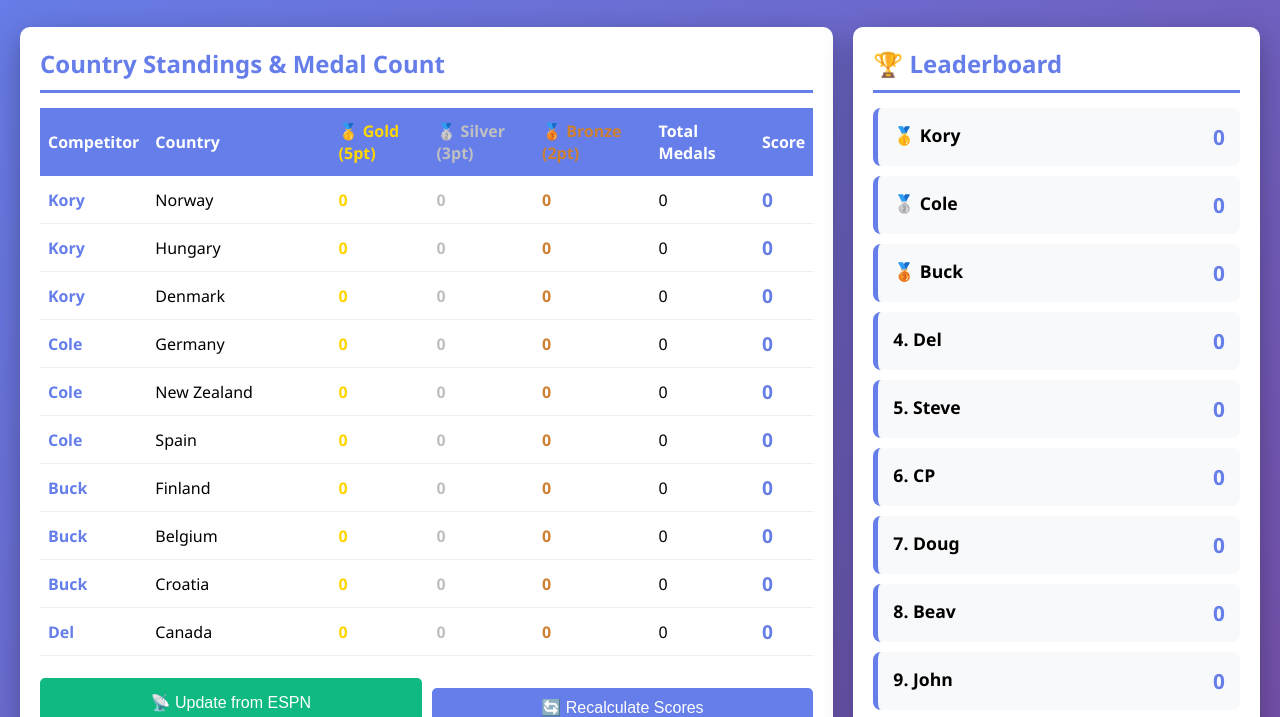
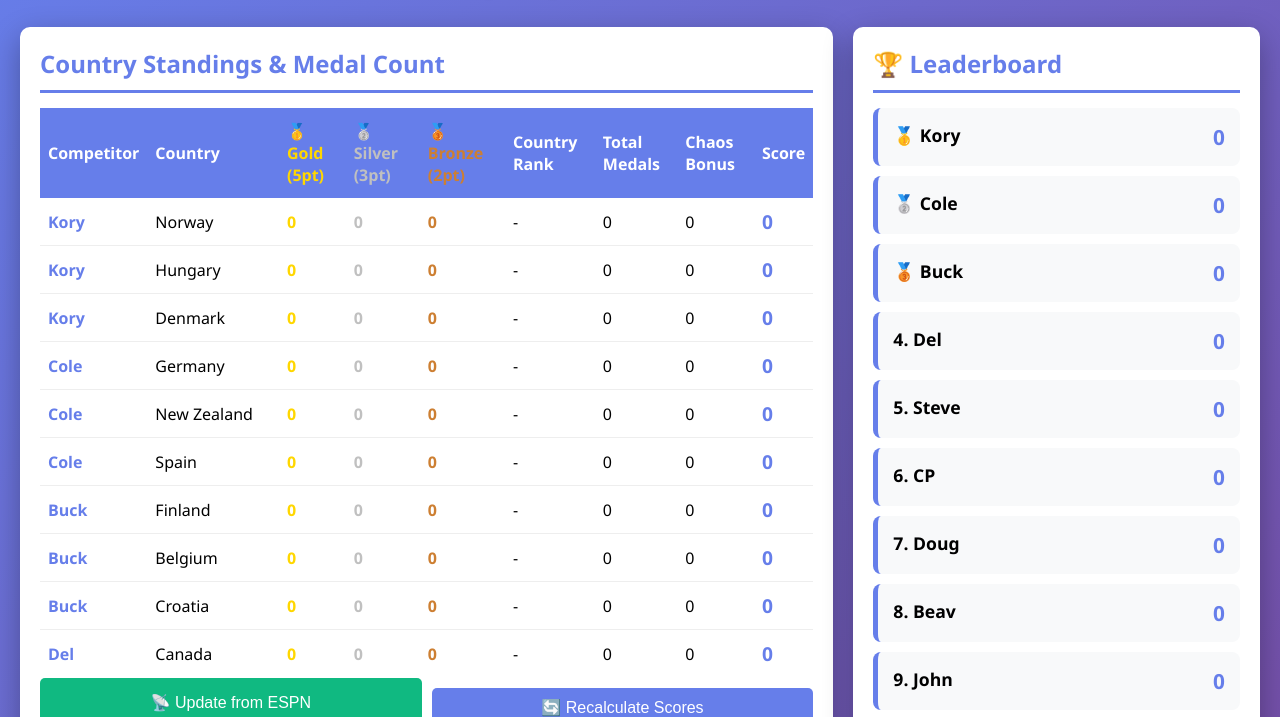
Before and after one commit to cplanow/DraftGames, a plain HTML site: page index.html in a window 1280 px wide. Shown: the part 78-795 px from the top of the page. Drawn offline with Linux system fonts and the light colour scheme; no server answers.

Commit message:
Add Country Rank and Chaos Bonus columns to table
Added two new columns to match the Excel spreadsheet format:

1. Country Rank - Shows official medal table ranking (1-N)
   - Calculated using Olympic tiebreaker rules
   - Shows "-" for countries with 0 medals

2. Chaos Bonus - Shows chaos modifier separately
   - Displays "+X" for countries outside top 10
   - Shows "0" for top 10 countries or countries with no bonus
   - Removed inline bonus display from Score column

Table now more closely matches the Excel spreadsheet structure with clear separation of rank, bonus, and score data.

🤖 Generated with [Claude Code](https://claude.com/claude-code)

Co-Authored-By: Claude Sonnet 4.5 <noreply@anthropic.com>

```diff
--- a/index.html
+++ b/index.html
@@ -329,7 +329,9 @@
                                 <th class="gold">🥇 Gold (5pt)</th>
                                 <th class="silver">🥈 Silver (3pt)</th>
                                 <th class="bronze">🥉 Bronze (2pt)</th>
+                                <th>Country Rank</th>
                                 <th>Total Medals</th>
+                                <th>Chaos Bonus</th>
                                 <th>Score</th>
                             </tr>
                         </thead>
@@ -385,7 +387,9 @@
                         <td class="gold" id="gold-${country}">${medals.gold}</td>
                         <td class="silver" id="silver-${country}">${medals.silver}</td>
                         <td class="bronze" id="bronze-${country}">${medals.bronze}</td>
+                        <td id="rank-${country}">-</td>
                         <td id="total-${country}">${medals.gold + medals.silver + medals.bronze}</td>
+                        <td id="bonus-${country}">0</td>
                         <td id="score-${country}" class="score">0</td>
                     `;
                 });
@@ -423,6 +427,12 @@
             // Get top 10 countries
             const top10Countries = new Set(countryRankings.slice(0, 10).map(c => c.country));
 
+            // Create a map of country to rank
+            const countryRankMap = {};
+            countryRankings.forEach((country, index) => {
+                countryRankMap[country.country] = index + 1;
+            });
+
             // Calculate scores for each player
             draftData.forEach(player => {
                 scores[player.competitor] = 0;
@@ -448,23 +458,29 @@
                     const goldCell = document.getElementById(`gold-${country}`);
                     const silverCell = document.getElementById(`silver-${country}`);
                     const bronzeCell = document.getElementById(`bronze-${country}`);
+                    const rankCell = document.getElementById(`rank-${country}`);
+                    const totalCell = document.getElementById(`total-${country}`);
+                    const bonusCell = document.getElementById(`bonus-${country}`);
                     const scoreCell = document.getElementById(`score-${country}`);
-                    const totalCell = document.getElementById(`total-${country}`);
 
                     if (goldCell) goldCell.textContent = medals.gold;
                     if (silverCell) silverCell.textContent = medals.silver;
                     if (bronzeCell) bronzeCell.textContent = medals.bronze;
 
-                    if (scoreCell) {
-                        if (isOutsideTop10) {
-                            scoreCell.innerHTML = `${countryScore} <span class="bonus">+${chaosBonus}</span>`;
-                        } else {
-                            scoreCell.textContent = countryScore;
-                        }
+                    if (rankCell) {
+                        rankCell.textContent = countryRankMap[country] || '-';
                     }
 
                     if (totalCell) {
                         totalCell.textContent = totalMedals;
+                    }
+
+                    if (bonusCell) {
+                        bonusCell.textContent = chaosBonus > 0 ? `+${chaosBonus}` : '0';
+                    }
+
+                    if (scoreCell) {
+                        scoreCell.textContent = countryScore;
                     }
                 });
             });
```
Also changed, not shown: src/index.html (+23 -7 lines).
